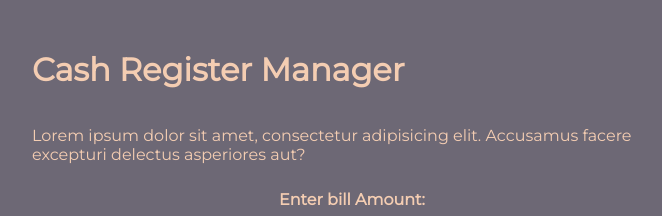
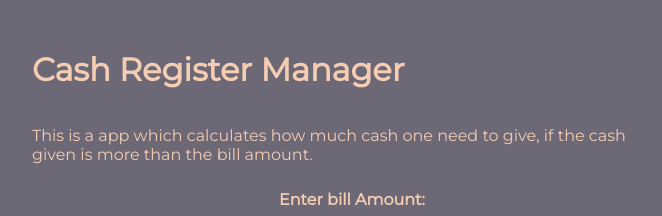
Before and after one commit to hrishi82/mk-10-cash-register, a plain HTML site: page index.html in a window 1280 px wide. Shown: the top 216 px of the page, 288-950 px from the left. Drawn offline with Linux system fonts and the light colour scheme.

Commit message:
Update index.html

```diff
--- a/index.html
+++ b/index.html
@@ -11,7 +11,8 @@
 <body>
     <div class="container">
         <h1 class="heading">Cash Register Manager</h1>
-        <p class="description">Lorem ipsum dolor sit amet, consectetur adipisicing elit. Accusamus facere excepturi delectus asperiores aut?
+        <p class="description">This is a app which calculates how much cash one need to give, if the cash given
+            is more than the bill amount.
         </p>
 
 
```
